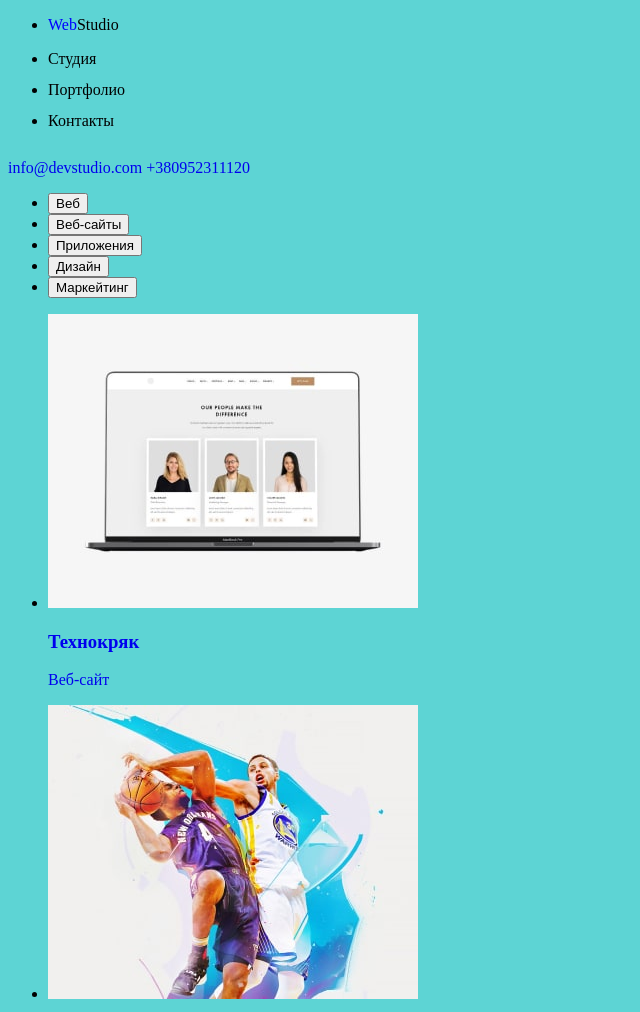
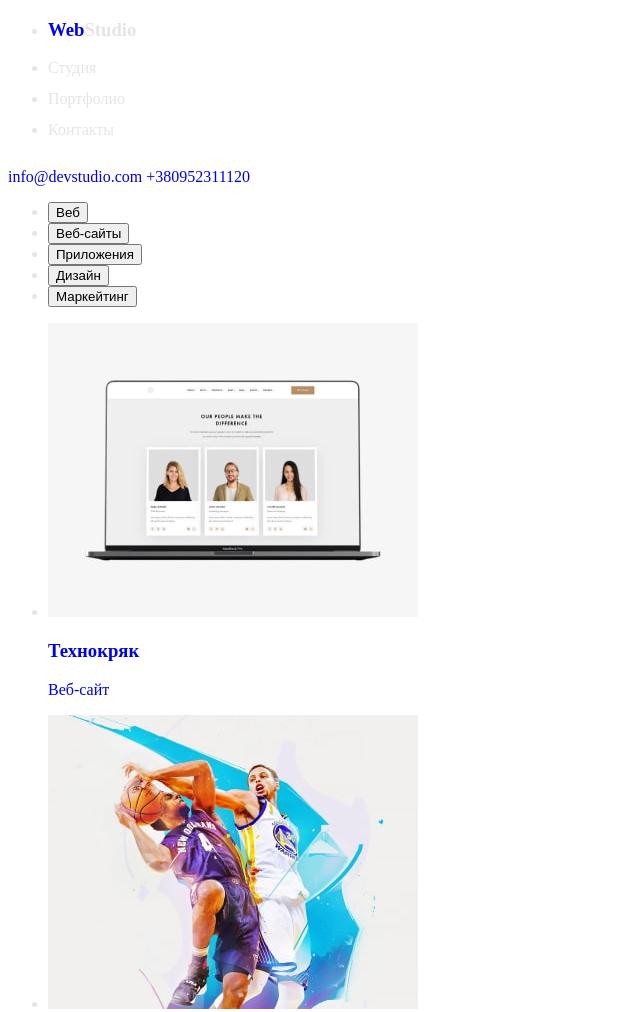
Before and after one commit to BMV-777/goit-markup-hw-02, a plain HTML site: page portfolio.html in a window 1280 px wide. Shown: the top 1012 px of the page, without its empty margins (0-640 px from the left). Drawn offline with Linux system fonts and the light colour scheme; a web font is replaced by a local one.

Commit message:
Доделал кусок

```diff
--- a/css/style.css
+++ b/css/style.css
@@ -1,6 +1,7 @@
 body{
-    background-color: rgb(93, 212, 212);
+
     font-family: Robot, san-serif;
+    color: #E5E5E5;
 }
 
 span{
@@ -21,3 +22,11 @@ button:focus{
     color: white;
     background-color: blue;
 }
+
+.footer{
+    background-color: #2F303A;
+}
+
+.header-block{
+    background-color: #FFFFFF;
+}
--- a/portfolio.html
+++ b/portfolio.html
@@ -6,16 +6,19 @@
     <meta http-equiv="X-UA-Compatible" content="IE=edge">
     <meta name="viewport" content="width=device-width, initial-scale=1.0">
     <link rel="stylesheet" href="./css/style.css">
+    <link rel="preconnect" href="https://fonts.googleapis.com">
+    <link rel="preconnect" href="https://fonts.gstatic.com" crossorigin>
+    <link href="https: //fonts.googleapis.com/css2?family= Roboto:ital, wght @0,500;0,900;1,400;1,700 & display=swap" rel="stylesheet">
 
     <title>Portfolio</title>
 </head>
 
 <body>
-    <header>
+    <header class="header-blok">
         <nav>
             <ul>
                 <li>
-                    <p><span>Web</span>Studio</p>
+                    <h3><span>Web</span>Studio</h3>
                 </li>
                 <li class="header">Студия</li>
                 <li class="header">Портфолио</li>
@@ -28,37 +31,29 @@
         </div>
     </header>
     <main>
+
             <section class="text-vubor">
 
                 <ul>
                     <li>
-                    <a class="vubor" href="">
                         <button type="button">Веб</button>
-                    </a>
                     </li>
                     <li>
-                    <a class="vubor" href="">
                         <button type="button">Веб-сайты</button>
-                    </a>
                     </li>
                     <li>
-                    <a class="vubor" href="">
                         <button type="button">Приложения</button>
-                    </a>
                     </li>
                     <li>
-                    <a class="vubor" href="">
                         <button type="button">Дизайн</button>
-                    </a>
                     </li>
                     <li>
-                    <a class="vubor" href="">
                         <button type="button">Маркейтинг</button>
-                    </a>
                     </li>
 
                 </ul>
             </section>
+
 
         <section>
 
```
Lines whose indentation alone changed are shown as unchanged.
